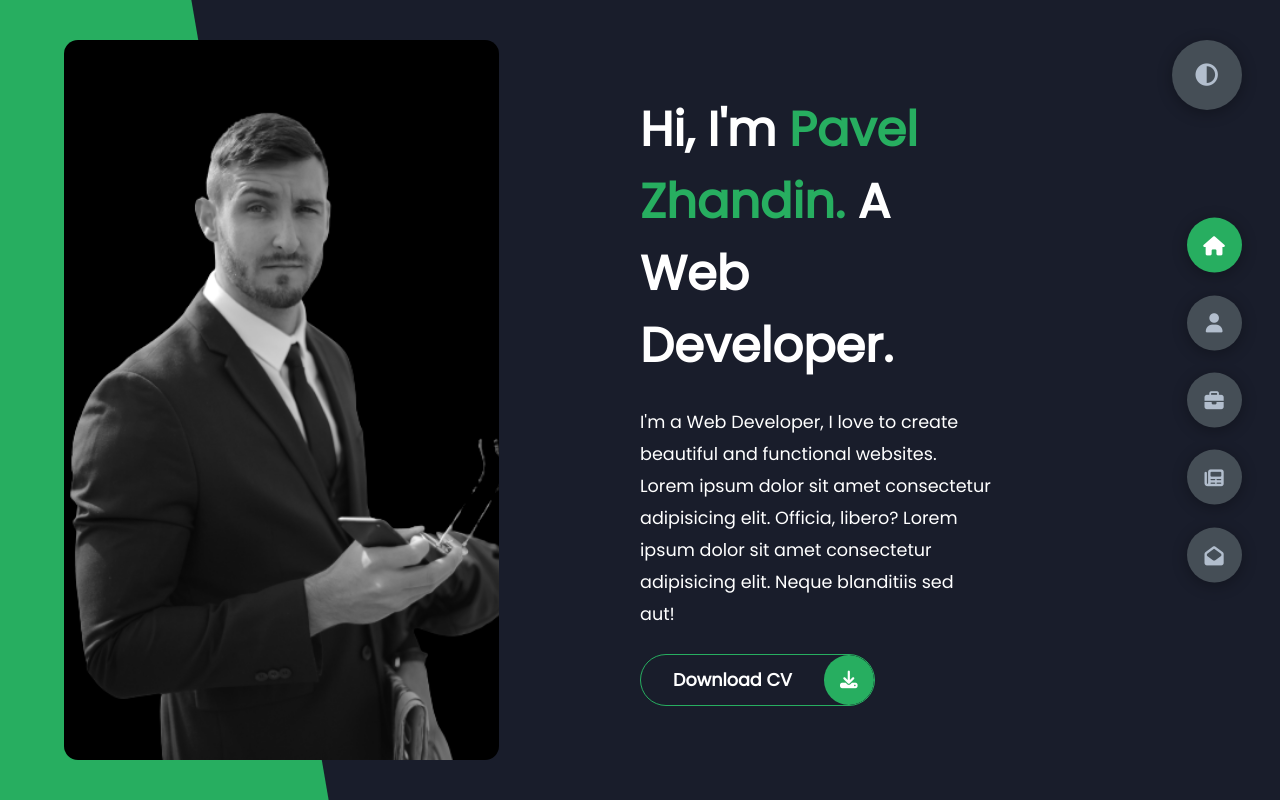
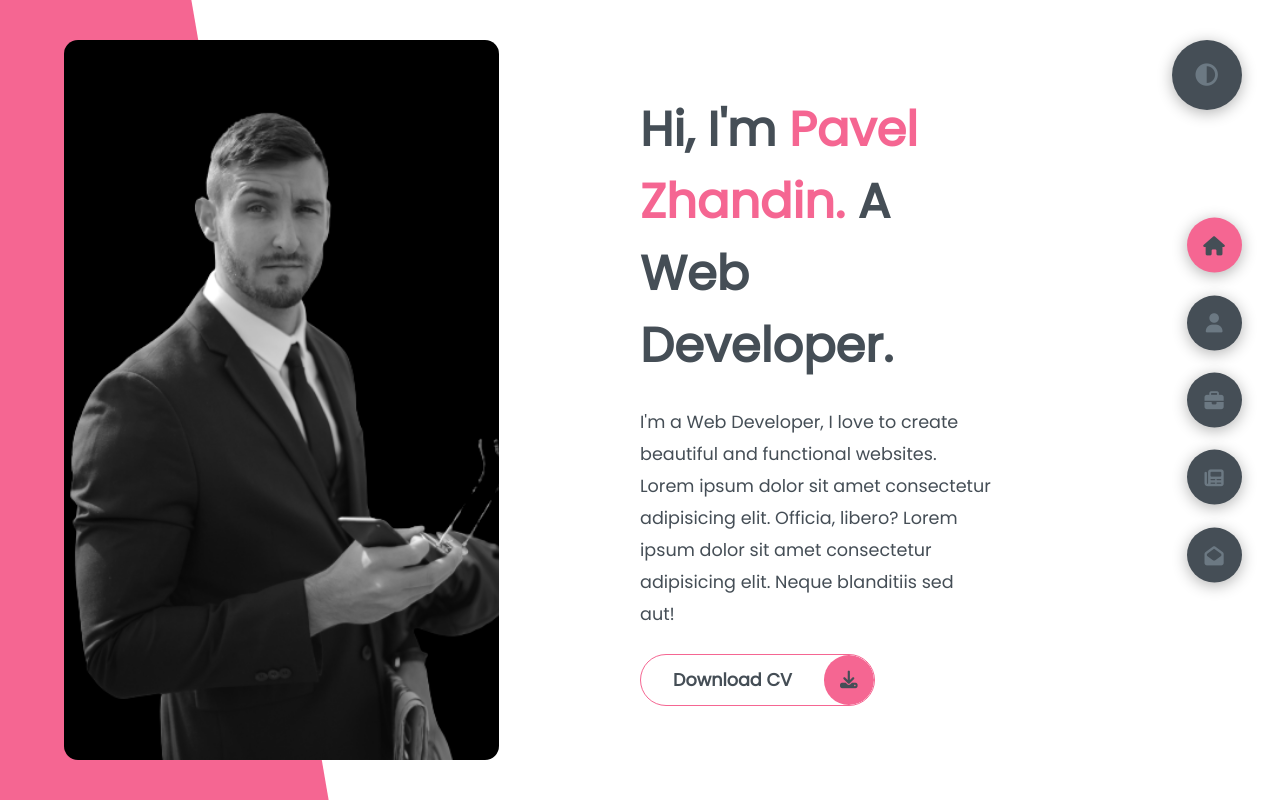
Before and after one commit to PavelZhandin/Portfolio_website, a plain HTML site: page index.html in a window 1280 px wide. Both pictures are taken after a click on the element 1206 px from the left and 75 px from the top of the page. Drawn offline with Linux system fonts and the light colour scheme.

Commit message:
new color theme and script added

```diff
--- a/app.js
+++ b/app.js
@@ -34,6 +34,13 @@ function pageTransitions(){
 
       }
     });
+
+    // Toggle theme
+    const themeBtn = document.querySelector('.theme-btn');
+    themeBtn.addEventListener('click', ()=>{
+      let element =  document.body;
+      element.classList.toggle('light-mode');
+    })
 }
 
 pageTransitions();
--- a/styles/style.scss
+++ b/styles/style.scss
@@ -18,6 +18,20 @@
   --color-grey-6: #12181b;
   --br-sm-2: 14px;
   --box-shadow-1: 0 3px 15px rgba(0,0,0,.3);
+}
+
+.light-mode{
+  --color-primary: #FFFFFF;
+  --color-secondary: #F56692;
+  --color-white: #454e56;
+  --color-black: #000;
+  --color-grey0: #f8f8f8;
+  --color-grey-1: #6c7983;
+  --color-grey-2: #6c7983;
+  --color-grey-3: #6c7983;
+  --color-grey-4: #454e56;
+  --color-grey-5: #f8f8f8;
+  --color-grey-6: #12181b;
 }
 
 
```
Also changed, not shown: styles/style.css, 1 other file.
